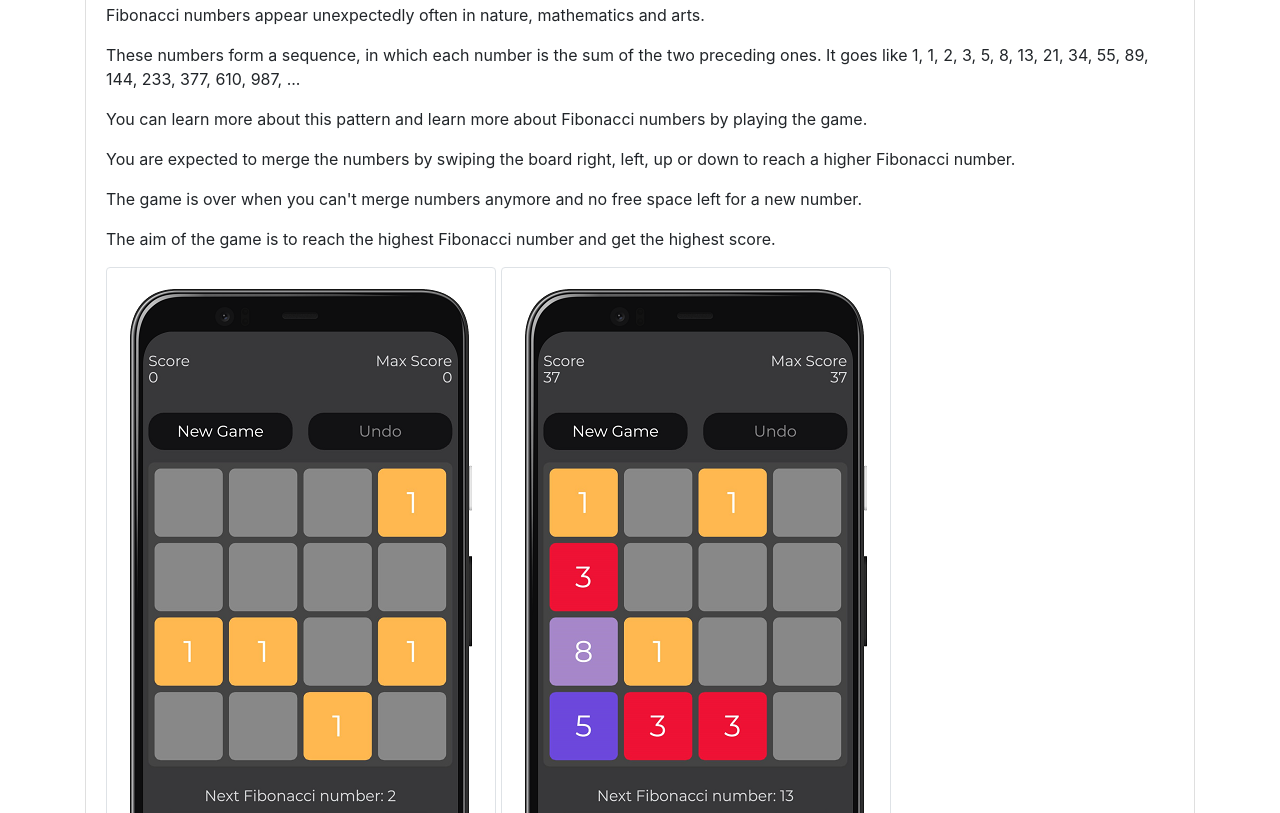
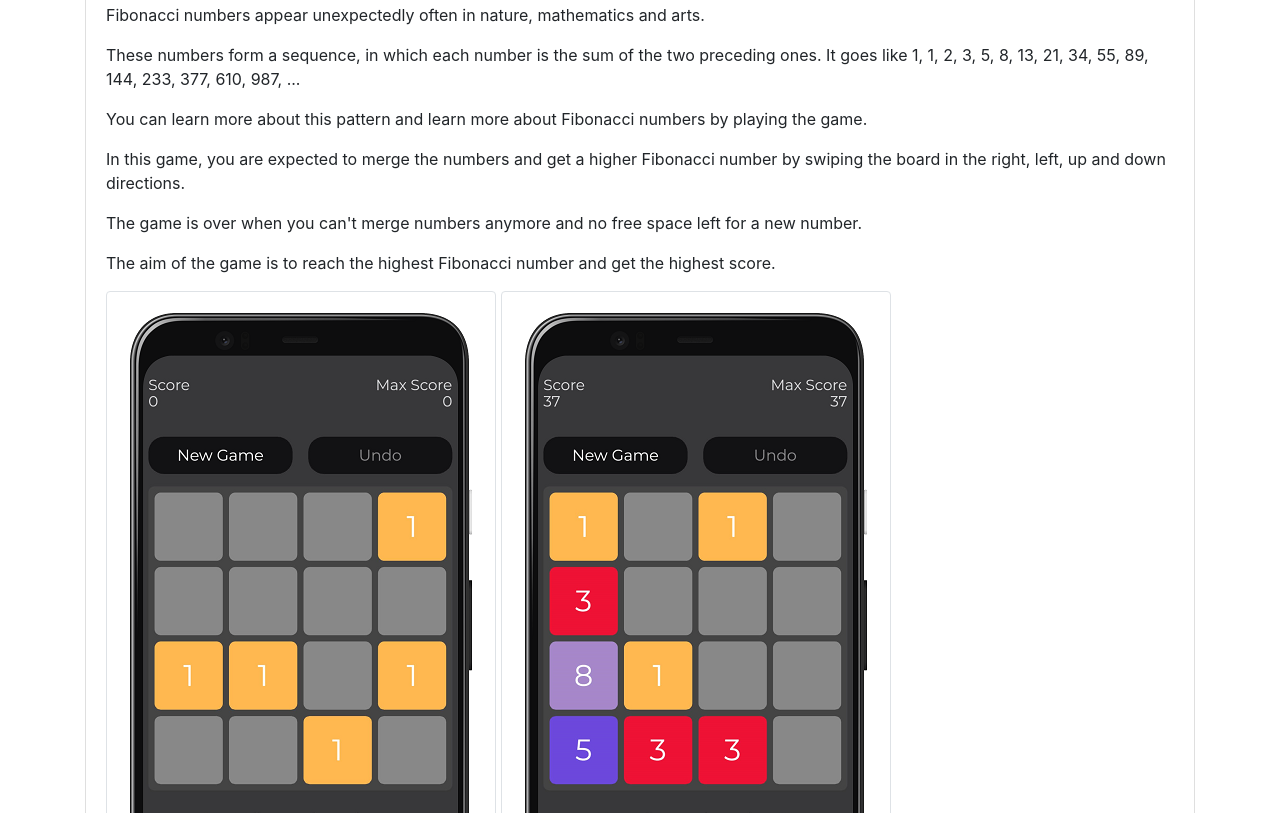
Before and after one commit to pixtorygame/pixtorygame.github.io, a plain HTML site: page index.html in a window 1280 px wide. Shown: the part 2827-3640 px from the top of the page. Drawn offline with Linux system fonts and the light colour scheme.

Commit message:
content changed

```diff
--- a/index.html
+++ b/index.html
@@ -79,7 +79,7 @@
 		  <p class="card-text">Fibonacci numbers appear unexpectedly often in nature, mathematics and arts.</p>
 		  <p class="card-text">These numbers form a sequence, in which each number is the sum of the two preceding ones. It goes like 1, 1, 2, 3, 5, 8, 13, 21, 34, 55, 89, 144, 233, 377, 610, 987, ...</p>
 		  <p class="card-text">You can learn more about this pattern and learn more about Fibonacci numbers by playing the game.</p>
-		  <p class="card-text">You are expected to merge the numbers by swiping the board right, left, up or down to reach a higher Fibonacci number.</p>
+		  <p class="card-text">In this game, you are expected to merge the numbers and get a higher Fibonacci number by swiping the board in the right, left, up and down directions.</p>
 		  <p class="card-text">The game is over when you can't merge numbers anymore and no free space left for a new number.</p>
 		  <p class="card-text">The aim of the game is to reach the highest Fibonacci number and get the highest score.</p>
           <img src="img/fibonacci1.png" class="img-fluid img-thumbnail" alt="">
```
